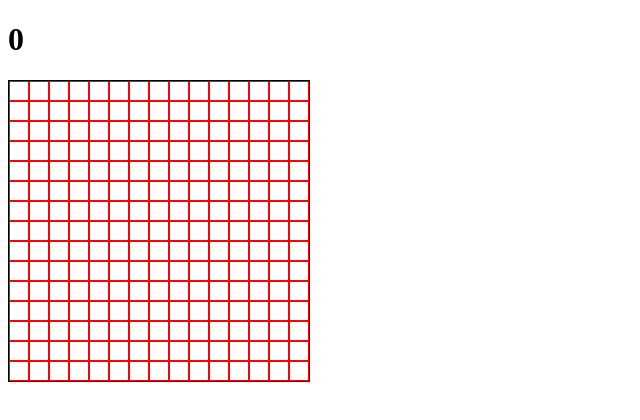
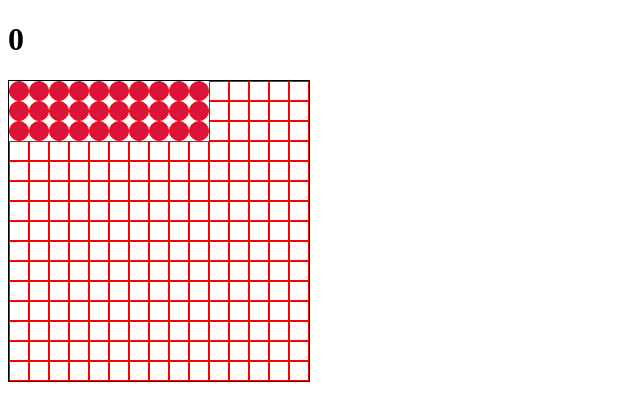
Before and after one commit to Ares-93/SpaceInvaders, a plain HTML site: page index.html in a window 1280 px wide. Shown: the whole page, without its empty margins (0-640 px from the left). Drawn offline with Linux system fonts and the light colour scheme.

Commit message:
created the alien invaders

```diff
--- a/app.js
+++ b/app.js
@@ -11,3 +11,20 @@ for (
   const square = document.createElement("div");
   grid.appendChild(square);
 }
+
+const squares = Array.from(document.querySelectorAll(".grid div"));
+console.log(squares);
+
+//making an array for the inital aliens so they can spwan in in the indices given
+const alienInvaders = [
+  0, 1, 2, 3, 4, 5, 6, 7, 8, 9, 15, 16, 17, 18, 19, 20, 21, 22, 23, 24, 30, 31,
+  32, 33, 34, 35, 36, 37, 38, 39,
+];
+
+function draw() {
+  for (let i = 0; i < alienInvaders.length; i++) {
+    squares[alienInvaders[i]].classList.add("invader");
+  }
+}
+
+draw();
--- a/style.css
+++ b/style.css
@@ -13,3 +13,17 @@
 
   box-sizing: border-box;
 }
+
+.invader {
+  background-color: crimson;
+  border-radius: 20px;
+}
+
+.shooter{
+  background-color: black;
+
+}
+
+.laser{
+  blue;
+}
```
